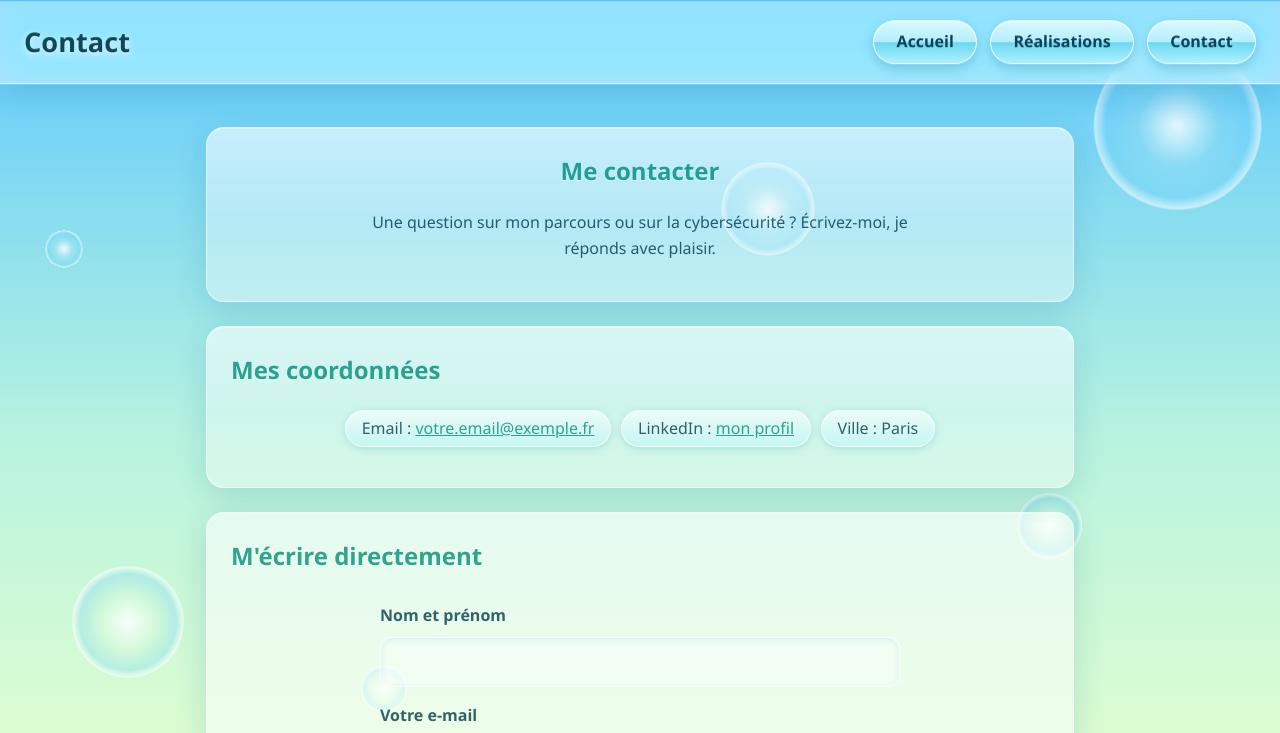
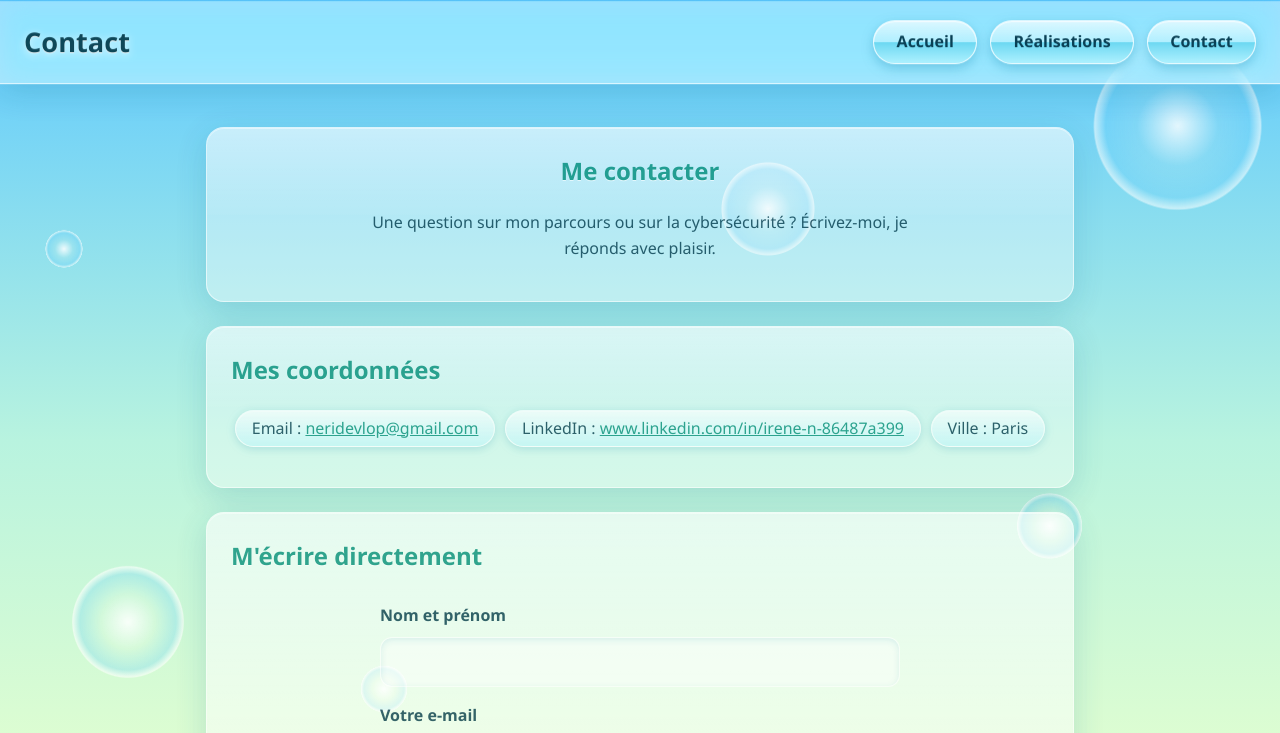
Before and after one commit to neridevlop/cyberfolio, a plain HTML site: page contact.html in a window 1280 px wide. Shown: the top 733 px of the page. Drawn offline with Linux system fonts and the light colour scheme.

Commit message:
modif 10

```diff
--- a/contact.html
+++ b/contact.html
@@ -57,8 +57,9 @@
     <section>
       <h2>Mes coordonnées</h2>
       <ul>
-        <li>Email : <a href="mailto:neridevlop@gmail.com">votre.email@exemple.fr</a></li>
-        <li>LinkedIn : <a href="www.linkedin.com/in/irene-n-86487a399">mon profil</a></li>
+        <li>Email : <a href="mailto:neridevlop@gmail.com">neridevlop@gmail.com</a></li>
+        <li>LinkedIn : <a href="www.linkedin.com/in/irene-n-86487a399">www.linkedin.com/in/irene-n-86487a399
+        </a></li>
         <li>Ville : Paris</li>
       </ul>
     </section>
```
